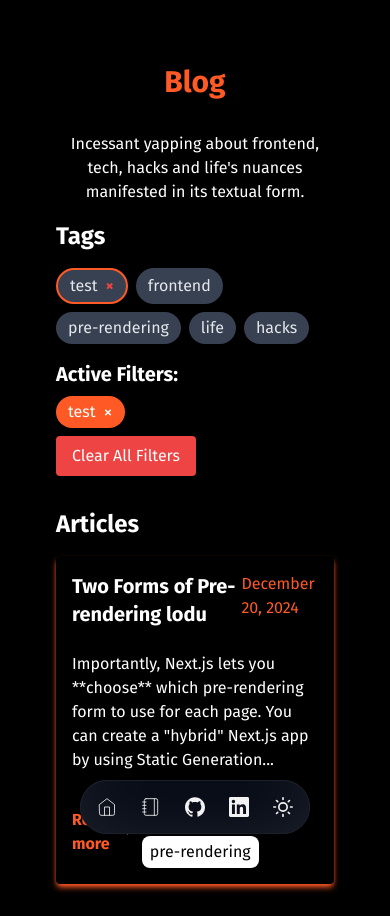
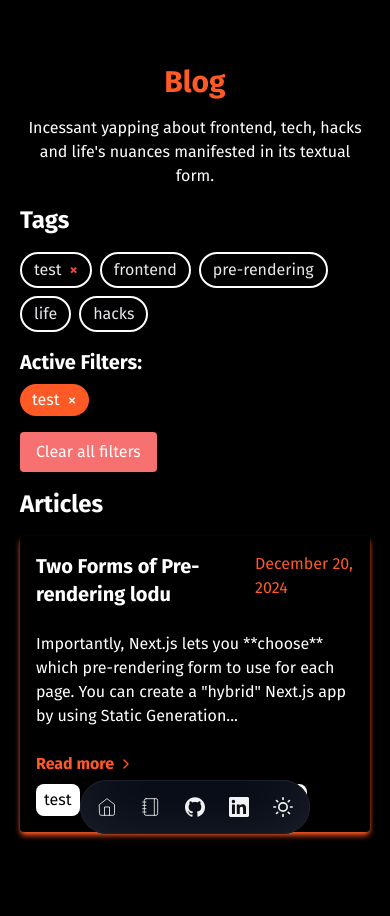
Before and after one commit to allanmosesfernandes/portfolio2025, a Next.js app: page /blog in a window 390 px wide. Both pictures are taken after a click on the button "test". After the commit the page ends 864 px from the top, so only its background shows below. Built offline with nearby package versions, Linux system fonts and the light colour scheme.

Commit message:
feat: enhance blog layout and styling; improve responsiveness and update filter button text

```diff
--- a/src/app/blog/BlogClient.jsx
+++ b/src/app/blog/BlogClient.jsx
@@ -27,20 +27,15 @@ const BlogClient = ({ allPostsData, allTags }) => {
     // Compute filtered posts based on selected tags
     const filteredPosts = useMemo(() => {
         if (selectedTags.length === 0) return allPostsData;
-        // To show posts that contain **any** of the selected tags, use 'some'
         return allPostsData.filter((post) => selectedTags.some((tag) => post.tags.includes(tag)));
-        // To show posts that contain **all** of the selected tags, use 'every'
-        // return allPostsData.filter((post) =>
-        //     selectedTags.every((tag) => post.tags.includes(tag))
-        // );
     }, [selectedTags, allPostsData]);
 
     return (
-        <div className="container mx-auto px-4">
+        <div className="container mx-auto sm:px-4 px-0">
             <h2 className="font-bold text-pantone sm:text-5xl text-3xl flex items-center justify-center">
                 Blog
             </h2>
-            <p className="mt-8 justify-center text-center">
+            <p className="sm:mt-8 mt-4 justify-center text-center">
                 Incessant yapping about frontend, tech, hacks and life's nuances manifested in its
                 textual form.
             </p>
@@ -56,8 +51,8 @@ const BlogClient = ({ allPostsData, allTags }) => {
                                 key={tag}
                                 onClick={() => handleTagClick(tag)}
                                 aria-pressed={isSelected}
-                                className={`flex items-center bg-gray-200 dark:bg-gray-700 text-gray-800 dark:text-gray-200 px-3 py-1 rounded-full hover:bg-gray-300 dark:hover:bg-gray-600 transition ${
-                                    isSelected ? 'border-2 border-pantone' : ''
+                                className={`flex items-center bg-transparent text-gray-800 dark:text-gray-200 px-3 py-1 rounded-full transition border-2 border-white ${
+                                    isSelected ? 'border-red' : ''
                                 }`}
                             >
                                 <span>{tag}</span>
@@ -93,14 +88,14 @@ const BlogClient = ({ allPostsData, allTags }) => {
                     </div>
                     <button
                         onClick={() => setSelectedTags([])}
-                        className="mt-2 bg-red-500 text-white px-4 py-2 rounded hover:bg-red-600 transition"
+                        className="mt-4 bg-red-400 text-white px-4 py-2 rounded transition"
                     >
-                        Clear All Filters
+                        Clear all filters
                     </button>
                 </div>
             )}
 
-            <h3 className="text-2xl font-semibold mt-8">Articles</h3>
+            <h3 className="text-2xl font-semibold sm:mt-8 mt-4">Articles</h3>
             {filteredPosts.length === 0 ? (
                 <p className="mt-4 text-center text-gray-500">
                     No articles found for the selected tags.
@@ -110,14 +105,14 @@ const BlogClient = ({ allPostsData, allTags }) => {
                     {filteredPosts.map(({ id, title, date, tags, slug, summary }) => (
                         <li
                             key={id}
-                            className="blog-li shadow-md p-4 shadow-pantone hover:shadow-indigo-500/40 mb-6 rounded"
+                            className="blog-li shadow-md p-4 shadow-pantone mb-6 rounded"
                         >
                             <div className="flex justify-between">
                                 <h3 className="font-bold text-xl">{title}</h3>
                                 <p className="text-pantone">{formatDate(date)}</p>
                             </div>
                             <p className="my-6">{summary}</p>
-                            <div className="flex gap-2 items-center justify-between mt-4">
+                            <div className="flex sm:flex-row flex-col gap-2 sm:items-center justify-between mt-4">
                                 <div className="flex gap-2 items-center">
                                     <Link href={`/blog/${slug}`}>
                                         <span className="text-pantone font-bold text-md flex items-center">
--- a/src/app/blog/page.js
+++ b/src/app/blog/page.js
@@ -3,9 +3,7 @@
 import React from 'react';
 import { getSortedPostsData, getAllTags } from '../lib/posts';
 import BlogClient from './BlogClient';
-/**
- * Server Component: Fetches data and renders the Client Component.
- */
+
 const BlogPage = async () => {
     const allPostsData = getSortedPostsData();
     const allTags = getAllTags();
--- a/src/app/layout.jsx
+++ b/src/app/layout.jsx
@@ -16,7 +16,7 @@ export default function RootLayout({ children }) {
   return (
       <html lang="en" className="dark">
           <body className={`bg-white dark:bg-black antialiased`}>
-              <div className="max-w-2xl mt-16 mx-auto px-5 bg-white dark:bg-black font-sans">
+              <div className="max-w-2xl mt-16 mx-auto sm:px-5 bg-white dark:bg-black font-sans">
                   {children}
                   <FloatingMenu />
               </div>
--- a/src/components/Skills.jsx
+++ b/src/components/Skills.jsx
@@ -11,7 +11,7 @@ const Skills = () => {
                     experience with and while I won't claim mastery in all, I've fearlessly delved
                     into their realm, expanding my skills.
                 </p>
-                <div className="flex gap-2 flex-wrap justify-center md:justify-start">
+                <div className="flex gap-2 flex-wrap justify-center">
                     {skills.map((skill, index) => {
                         return (
                             <p
```
